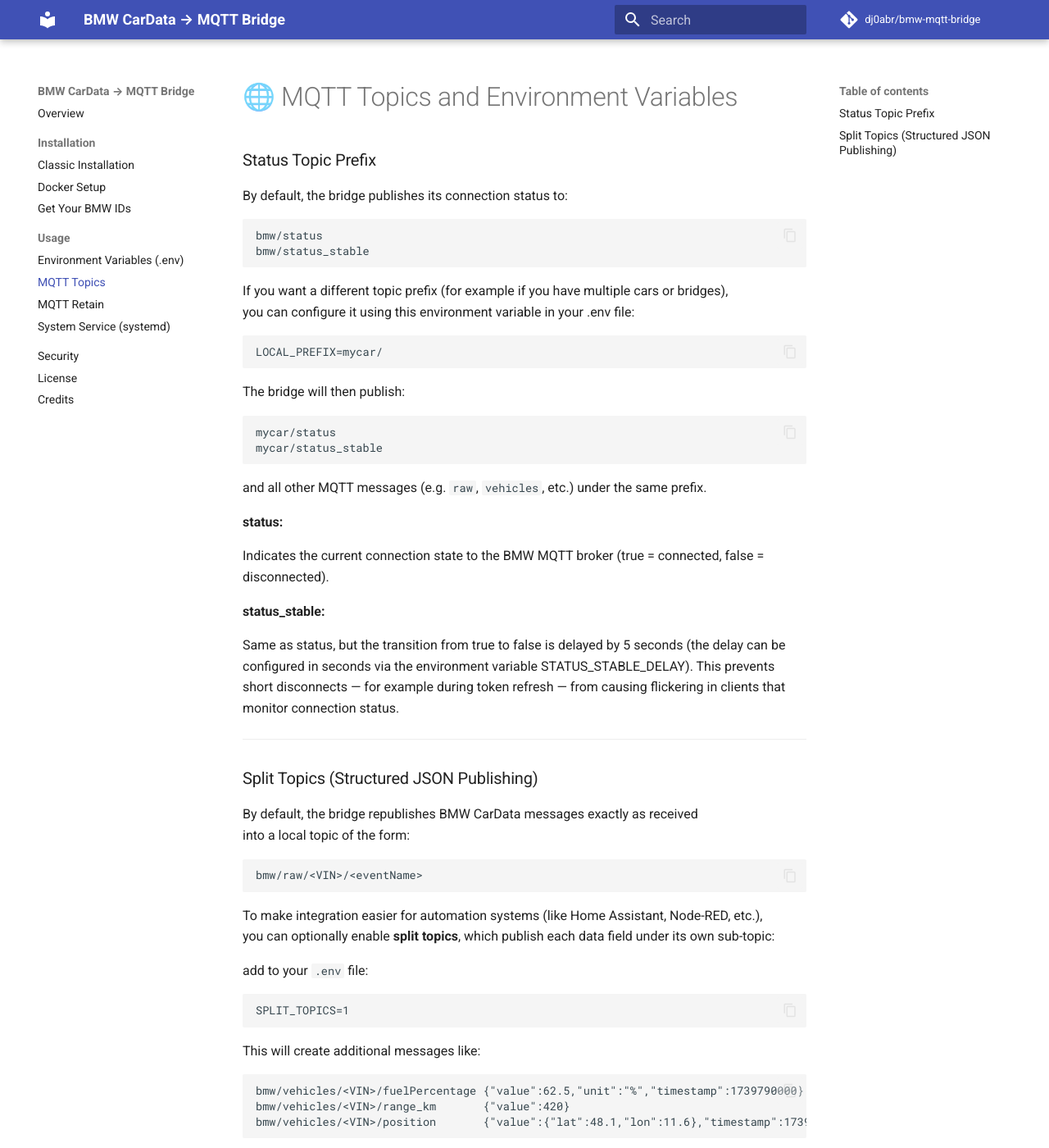
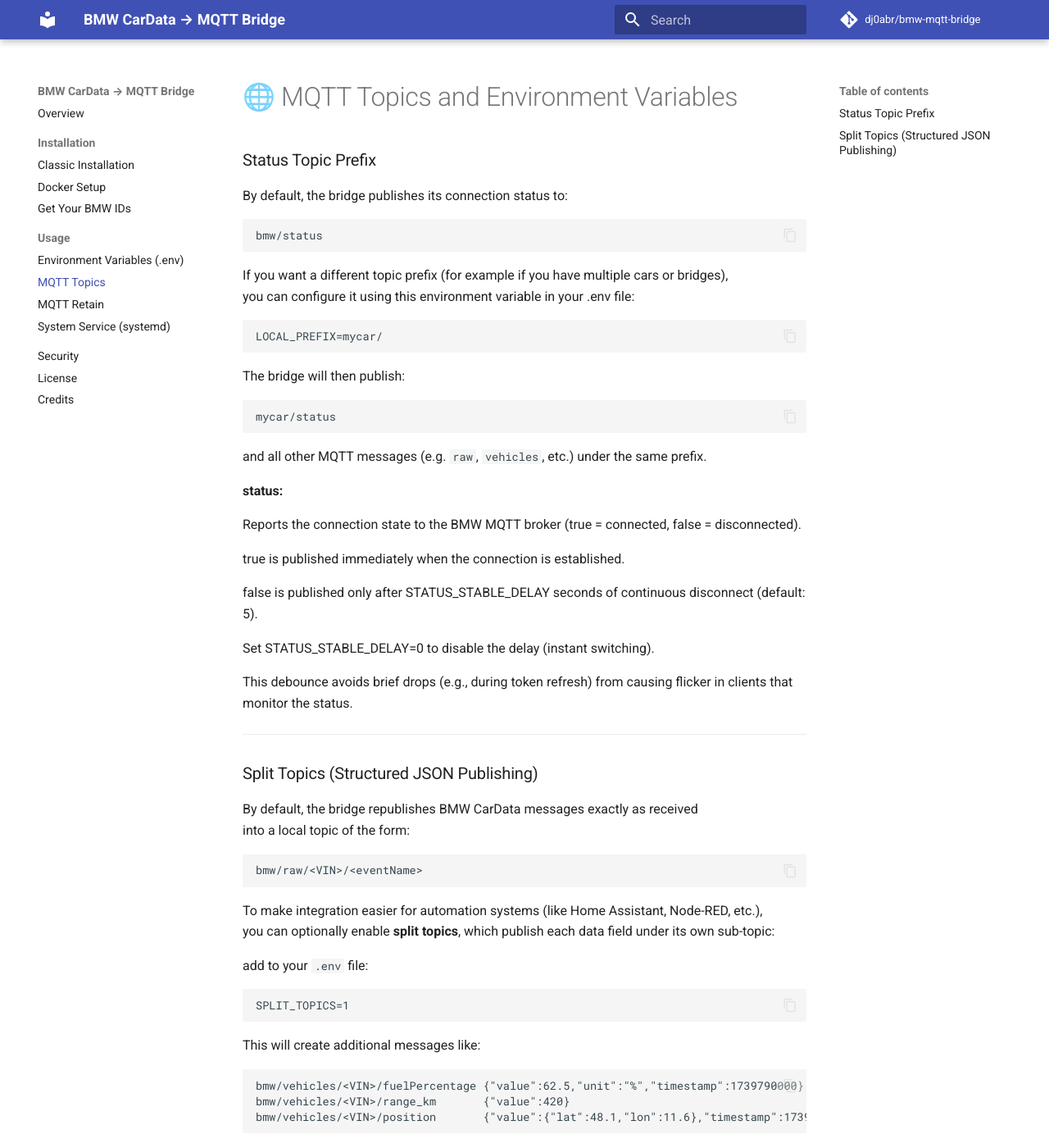
Before and after one commit to oemich/bmw-mqtt-bridge, an MkDocs documentation site: the page built from docs/mqtt.md, in a window 1280 px wide and 1400 px high. Shown: the whole window at 82% size. Built offline with MkDocs 1.6.1 and Material for MkDocs 9.7.7, drawn with Linux system fonts in a browser that asks for light colours; comment, search, counter and statistics services are not loaded.

Commit message:
status delay

````diff
--- a/docs/mqtt.md
+++ b/docs/mqtt.md
@@ -6,7 +6,6 @@
 
 ```
 bmw/status
-bmw/status_stable
 ```
 
 If you want a different topic prefix (for example if you have multiple cars or bridges),
@@ -20,19 +19,21 @@
 
 ```
 mycar/status
-mycar/status_stable
 ```
 
 and all other MQTT messages (e.g. `raw`, `vehicles`, etc.) under the same prefix.
 
 **status:**
 
-Indicates the current connection state to the BMW MQTT broker (true = connected, false = disconnected).
+Reports the connection state to the BMW MQTT broker (true = connected, false = disconnected).
 
-**status_stable:**
+true is published immediately when the connection is established.
 
-Same as status, but the transition from true to false is delayed by 5 seconds (the delay can be configured in seconds via the environment variable STATUS_STABLE_DELAY).
-This prevents short disconnects — for example during token refresh — from causing flickering in clients that monitor connection status.
+false is published only after STATUS_STABLE_DELAY seconds of continuous disconnect (default: 5).
+
+Set STATUS_STABLE_DELAY=0 to disable the delay (instant switching).
+
+This debounce avoids brief drops (e.g., during token refresh) from causing flicker in clients that monitor the status.
 
 ---
 
````
Also changed, not shown: docs/env.md (+1 -1 lines), 1 other file.
